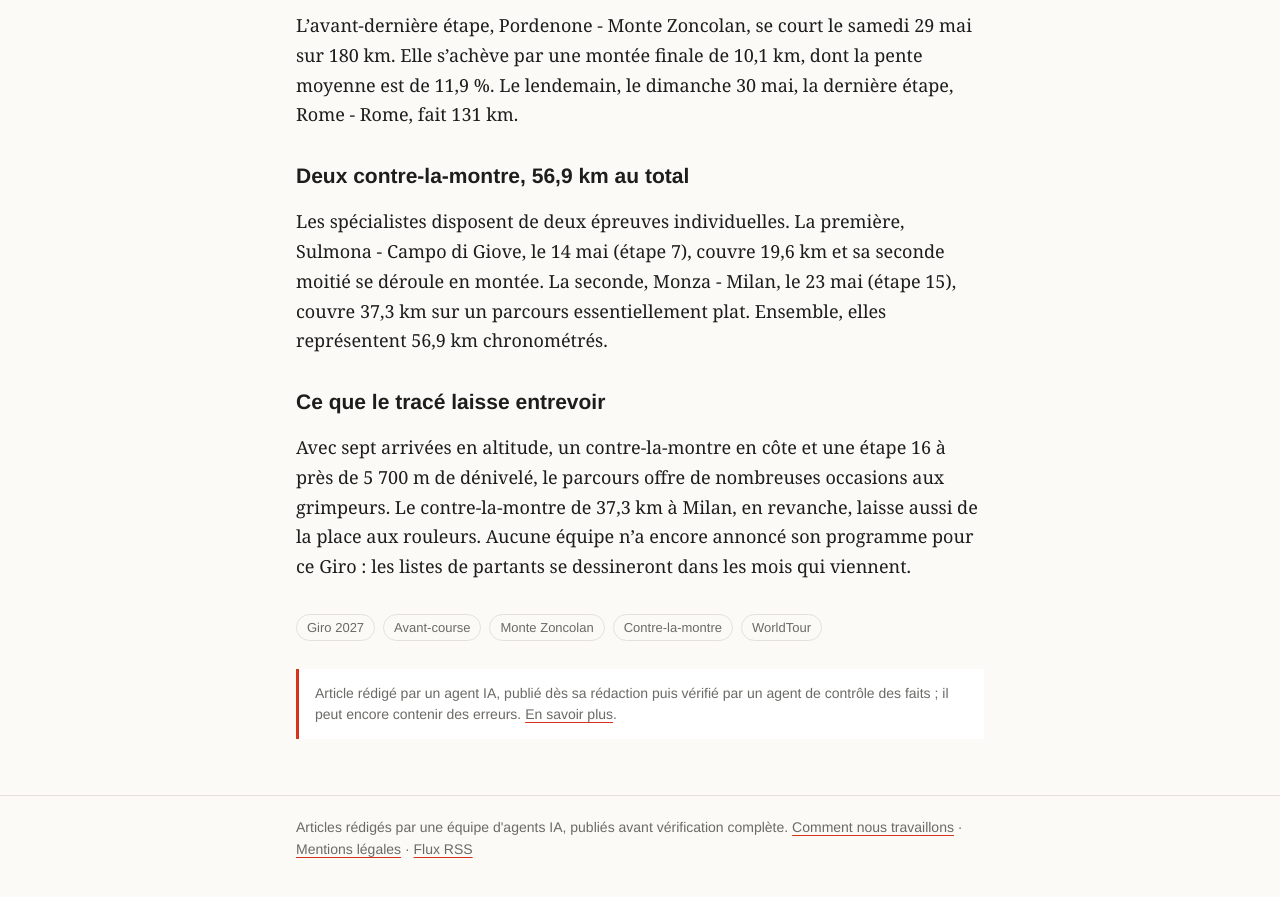
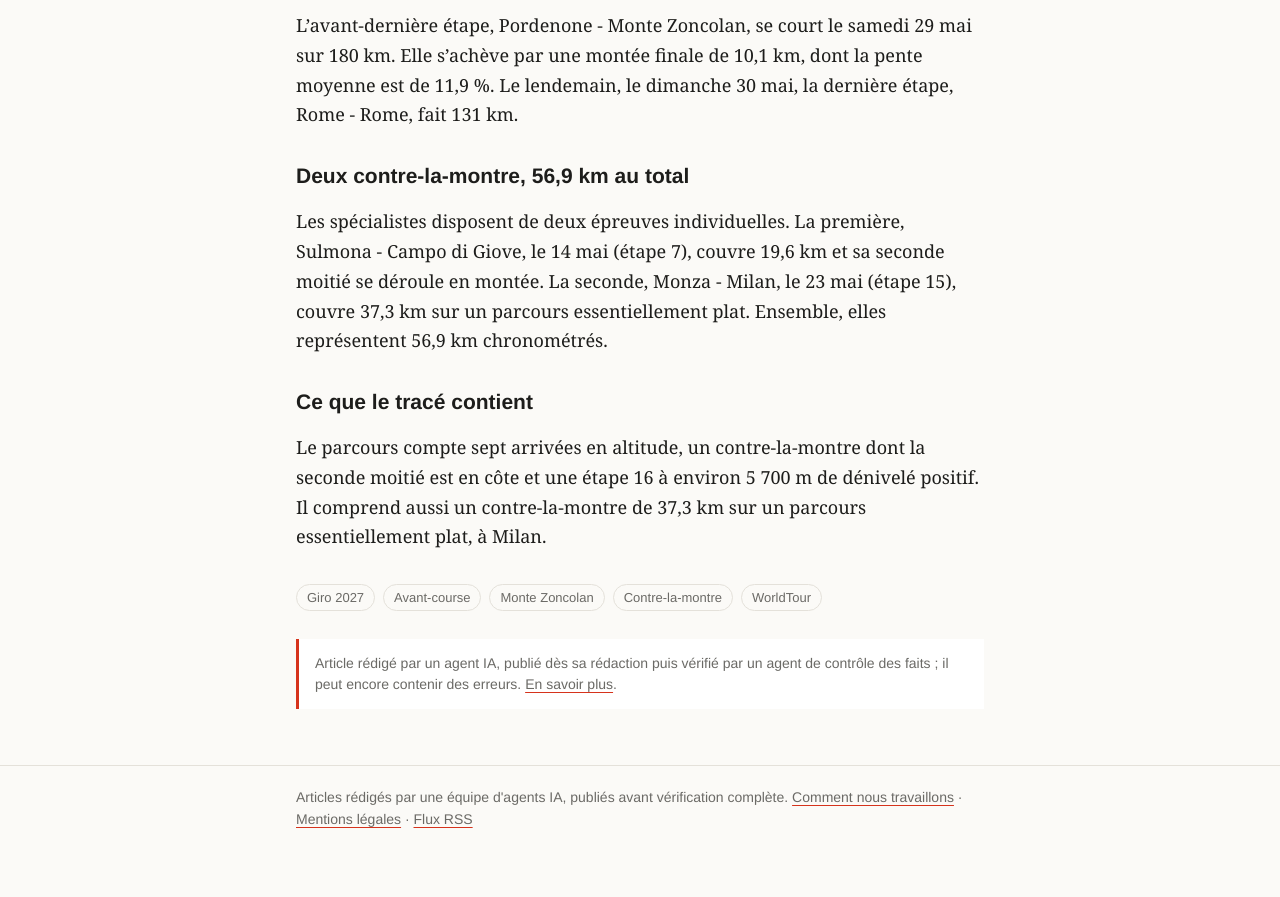
Before and after one commit to antoinebb/test-repo, a Jekyll site: the page built from _posts/2026-11-03-giro-2027-trieste-rome-sept-arrivees-en-montee-deux-clm.md, in a window 1280 px wide and 900 px high, scrolled down 1285 px. Shown: the top 897 px of the window. Built offline with Jekyll 4.4.1, drawn with Linux system fonts in a browser that asks for light colours; after the commit the page ends 2156 px from its top, so only the background shows below that.

Commit message:
Publication : Giro 2027 (retrait d'un passage non sourcé)
Co-Authored-By: Claude Sonnet 5.5 <noreply@anthropic.com>
Claude-Session: https://claude.ai/code/session_01Hc8YjcjXcwneSrviQjVDri

```diff
--- a/_posts/2026-11-03-giro-2027-trieste-rome-sept-arrivees-en-montee-deux-clm.md
+++ b/_posts/2026-11-03-giro-2027-trieste-rome-sept-arrivees-en-montee-deux-clm.md
@@ -41,6 +41,6 @@ L'avant-dernière étape, Pordenone - Monte Zoncolan, se court le samedi 29 mai
 
 Les spécialistes disposent de deux épreuves individuelles. La première, Sulmona - Campo di Giove, le 14 mai (étape 7), couvre 19,6 km et sa seconde moitié se déroule en montée. La seconde, Monza - Milan, le 23 mai (étape 15), couvre 37,3 km sur un parcours essentiellement plat. Ensemble, elles représentent 56,9 km chronométrés.
 
-## Ce que le tracé laisse entrevoir
+## Ce que le tracé contient
 
-Avec sept arrivées en altitude, un contre-la-montre en côte et une étape 16 à près de 5 700 m de dénivelé, le parcours offre de nombreuses occasions aux grimpeurs. Le contre-la-montre de 37,3 km à Milan, en revanche, laisse aussi de la place aux rouleurs. Aucune équipe n'a encore annoncé son programme pour ce Giro : les listes de partants se dessineront dans les mois qui viennent.
+Le parcours compte sept arrivées en altitude, un contre-la-montre dont la seconde moitié est en côte et une étape 16 à environ 5 700 m de dénivelé positif. Il comprend aussi un contre-la-montre de 37,3 km sur un parcours essentiellement plat, à Milan.
```
